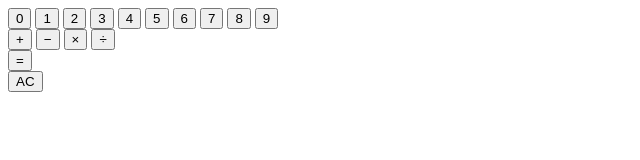
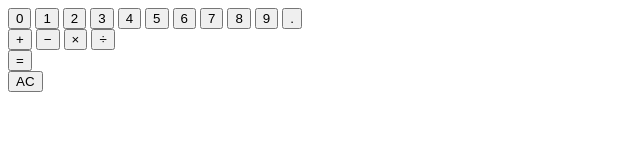
Before and after one commit to bradg4508/calculator, a plain HTML site: page index.html in a window 1280 px wide. Shown: the full height of the page, 0-640 px from the left. Drawn offline with Linux system fonts and the light colour scheme.

Commit message:
Add a button for a decimal point

```diff
--- a/index.html
+++ b/index.html
@@ -23,6 +23,7 @@
             <button>7</button>
             <button>8</button>
             <button>9</button>
+            <button>.</button>
         </div>
 
         <div id="operators">
```
